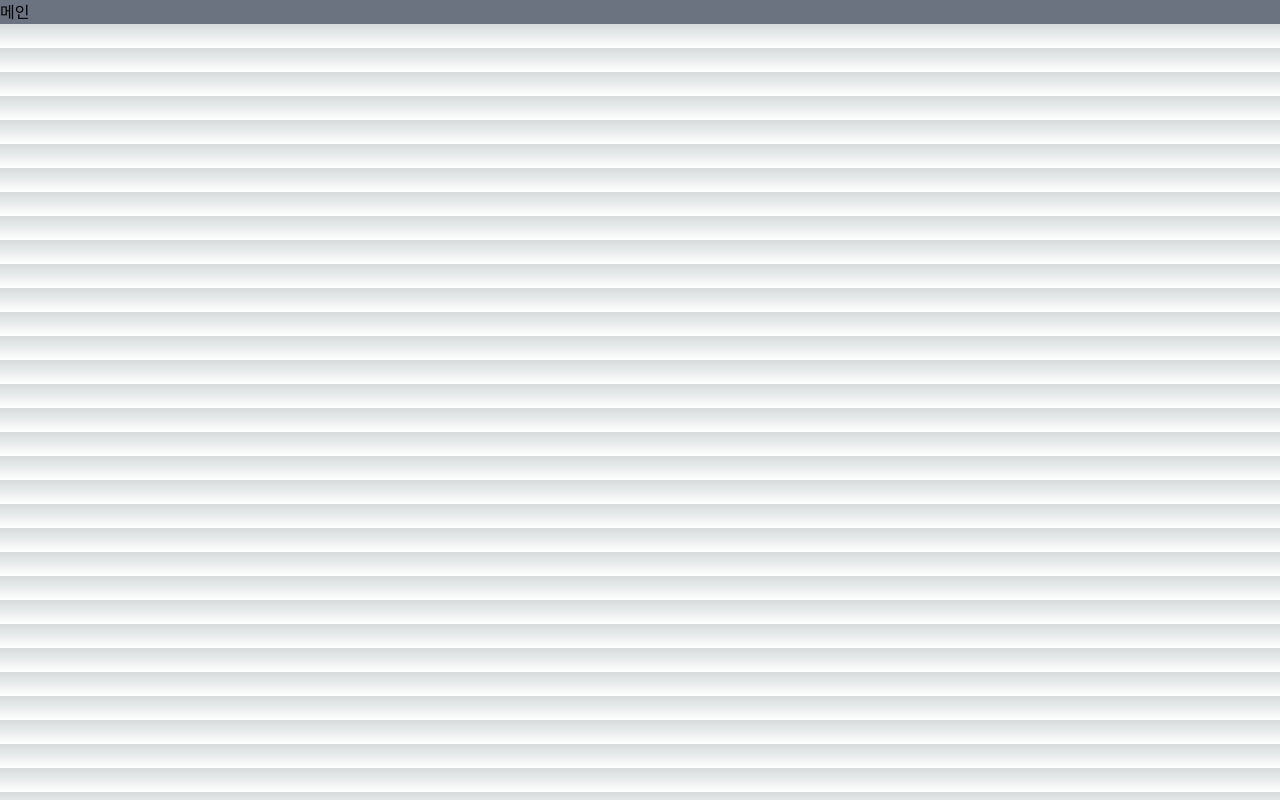
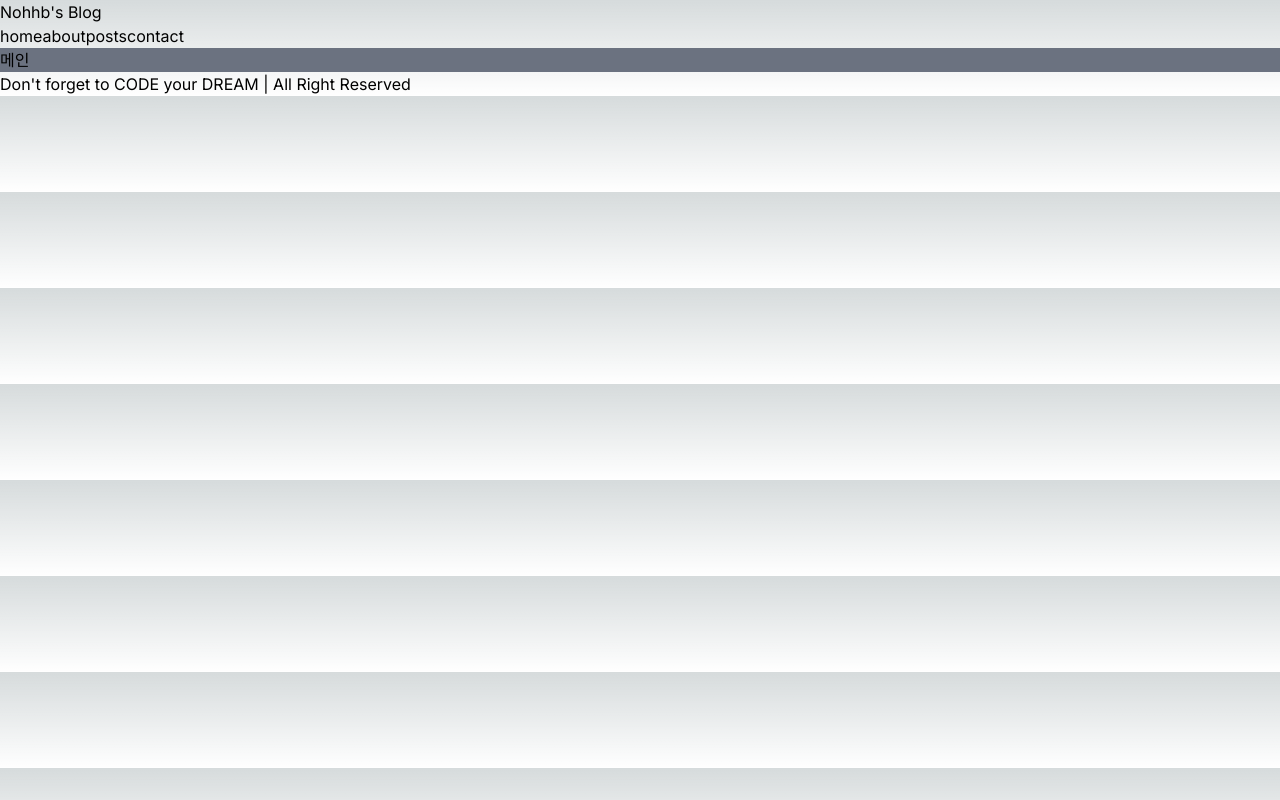
Before and after one commit to NOHHYUNGBIN/next-blog, a Next.js app: page / in a window 1280 px wide. Built offline with nearby package versions, Linux system fonts and the light colour scheme.

Commit message:
페이지설정

```diff
--- /dev/null
+++ b/src/app/about/page.tsx
@@ -0,0 +1,5 @@
+import React from "react";
+
+export default function Aboutpage() {
+  return <p>나에대해</p>;
+}
--- /dev/null
+++ b/src/app/components/Footer.tsx
@@ -0,0 +1,3 @@
+export default function Footer() {
+  return <p>{"Don't forget to CODE your DREAM | All Right Reserved"}</p>;
+}
--- /dev/null
+++ b/src/app/components/Header.tsx
@@ -0,0 +1,17 @@
+import Link from "next/link";
+
+export default function Header() {
+  return (
+    <header>
+      <Link href="/">
+        <h1>{"Nohhb's Blog"}</h1>
+      </Link>
+      <nav>
+        <Link href="/">home</Link>
+        <Link href="/about">about</Link>
+        <Link href="/posts">posts</Link>
+        <Link href="/contact">contact</Link>
+      </nav>
+    </header>
+  );
+}
--- a/src/app/layout.tsx
+++ b/src/app/layout.tsx
@@ -1,3 +1,5 @@
+import Footer from "./components/Footer";
+import Header from "./components/Header";
 import "./globals.css";
 import { Inter } from "next/font/google";
 
@@ -15,7 +17,11 @@
 }) {
   return (
     <html lang="en" className={inter.className}>
-      <body>{children}</body>
+      <body>
+        <Header />
+        <main>{children}</main>
+        <Footer />
+      </body>
     </html>
   );
 }
--- a/src/app/page.tsx
+++ b/src/app/page.tsx
@@ -1,3 +1,3 @@
 export default function Home() {
-  return <main className="bg-gray-500">메인</main>;
+  return <section className="bg-gray-500">메인</section>;
 }
```
Also changed, not shown: src/app/contect/page.tsx (added), src/app/posts/page.tsx (added).
